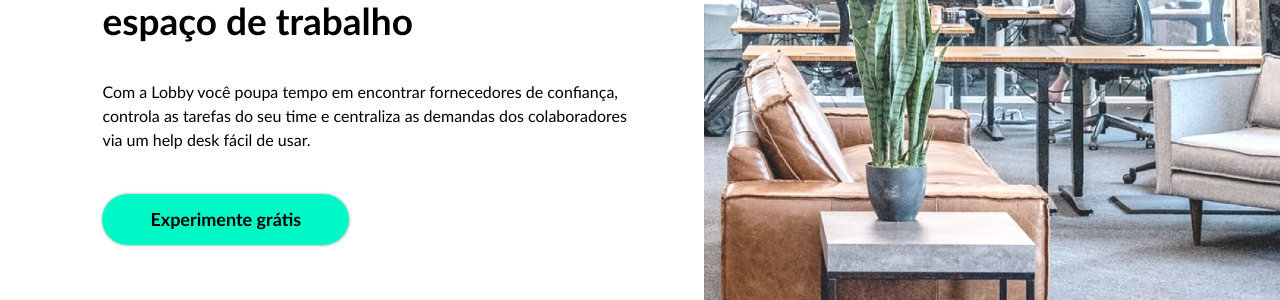
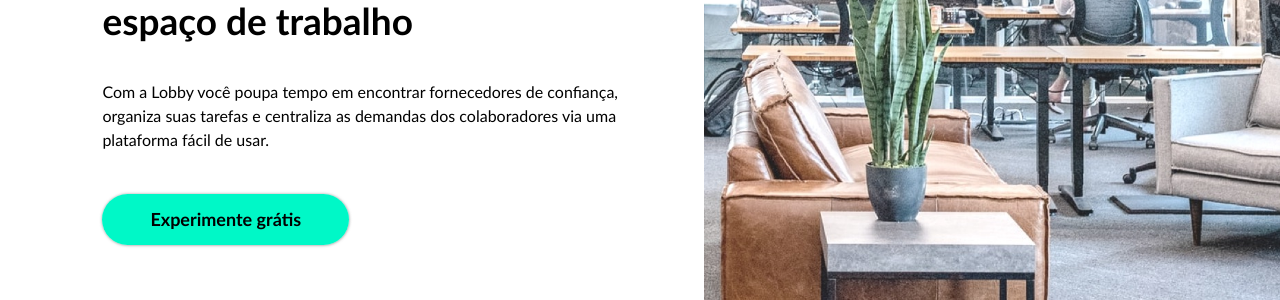
Before and after one commit to lobby-tech/lobby.tech, a Jekyll site: the page built from index.html, in a window 1280 px wide and 900 px high. Shown: the part 314-614 px from the top of the window. Built offline with Jekyll 4.4.1, drawn with Linux system fonts in a browser that asks for light colours.

Commit message:
Updated text

```diff
--- a/index.html
+++ b/index.html
@@ -9,8 +9,8 @@ layout: home
       <h1 class="billboard_title">Economize na gestão do seu espaço de trabalho</h1>
       <p>
         Com a Lobby você poupa tempo em encontrar fornecedores de confiança,
-        controla as tarefas do seu time e centraliza as demandas dos
-        colaboradores via um help desk fácil de usar.
+        organiza suas tarefas e centraliza as demandas dos colaboradores
+        via uma plataforma fácil de usar.
       </p>
       <a
         rel="noopener"
```
